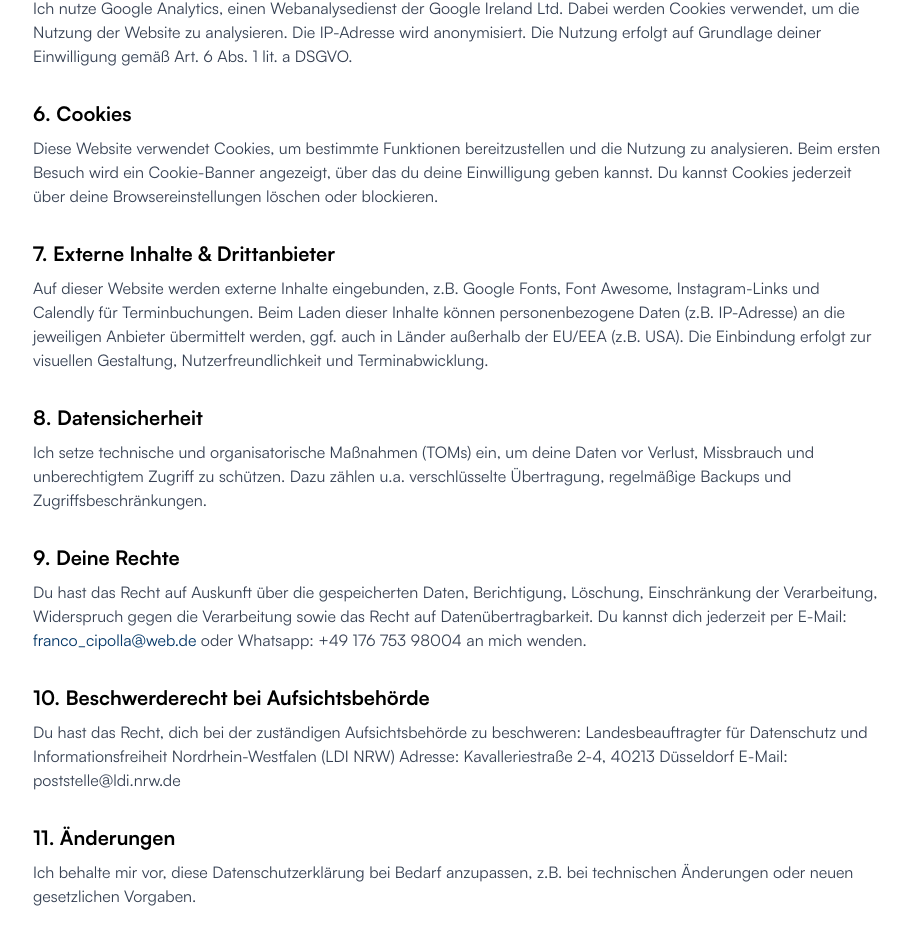
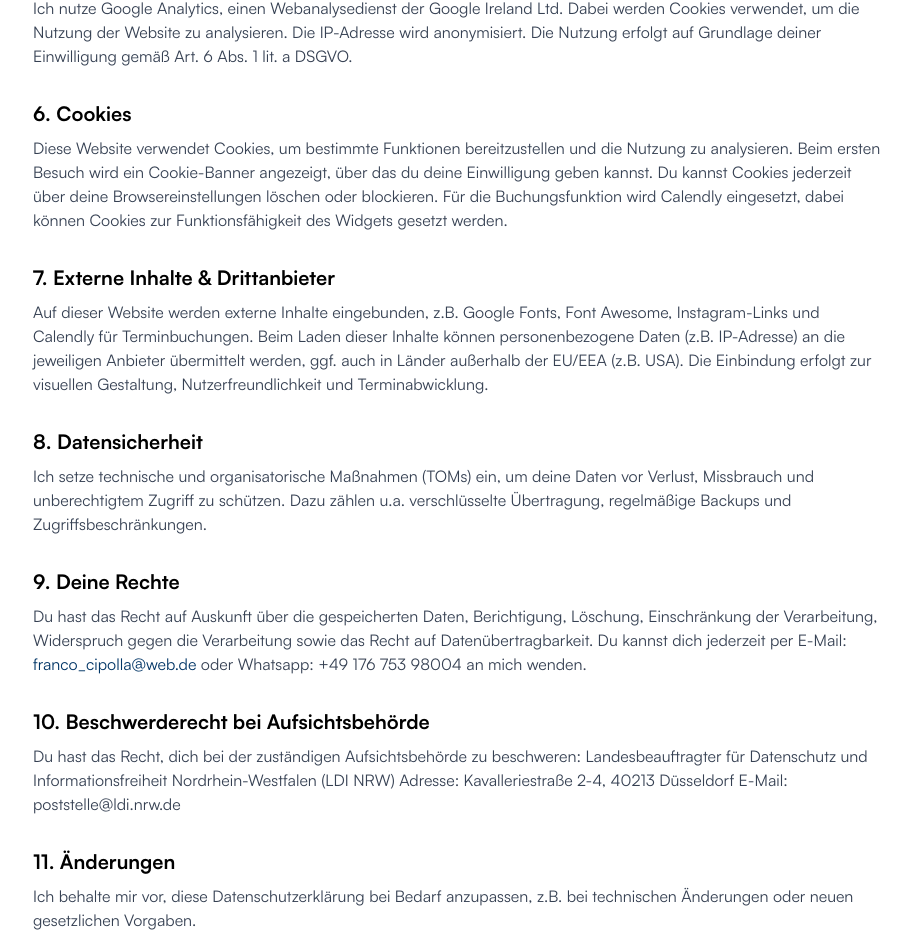
Before and after one commit to Franco-Cipolla/franco-cipolla-website, a React (Vite) app: page /datenschutz in a window 1280 px wide. Shown: the part 1172-2105 px from the top of the page, without its empty margins (183-1094 px from the left). Built offline with nearby package versions, Linux system fonts and the light colour scheme; no server answers.

Commit message:
`Update Datenschutzerklärung.jsx and ErstGespraech.jsx with minor changes`

```diff
--- a/src/pages/Datenschutzerklärung.jsx
+++ b/src/pages/Datenschutzerklärung.jsx
@@ -50,7 +50,7 @@ const Datenschutzerklärung = () => {
 
       <h2 className="text-xl font-semibold mt-8 mb-2">6. Cookies</h2>
       <p className="text-gray-700 mb-4">
-        Diese Website verwendet Cookies, um bestimmte Funktionen bereitzustellen und die Nutzung zu analysieren. Beim ersten Besuch wird ein Cookie-Banner angezeigt, über das du deine Einwilligung geben kannst. Du kannst Cookies jederzeit über deine Browsereinstellungen löschen oder blockieren.
+        Diese Website verwendet Cookies, um bestimmte Funktionen bereitzustellen und die Nutzung zu analysieren. Beim ersten Besuch wird ein Cookie-Banner angezeigt, über das du deine Einwilligung geben kannst. Du kannst Cookies jederzeit über deine Browsereinstellungen löschen oder blockieren. Für die Buchungsfunktion wird Calendly eingesetzt, dabei können Cookies zur Funktionsfähigkeit des Widgets gesetzt werden.
       </p>
 
       <h2 className="text-xl font-semibold mt-8 mb-2">7. Externe Inhalte & Drittanbieter</h2>
--- a/src/pages/ErstGespraech.jsx
+++ b/src/pages/ErstGespraech.jsx
@@ -65,6 +65,7 @@ const Erstgespraech = () => {
         {/* Calendly Widget mit react-calendly */}
         <div className="contact-animate">
           <InlineWidget
+
           key={window.location.pathname} // zwingt Neuladen bei Routewechsel
           url="https://calendly.com/franco_cipolla/unverbindliche-website-analyse-erstgesprach"
           styles={{ minWidth: '320px', height: '700px' }}
```
